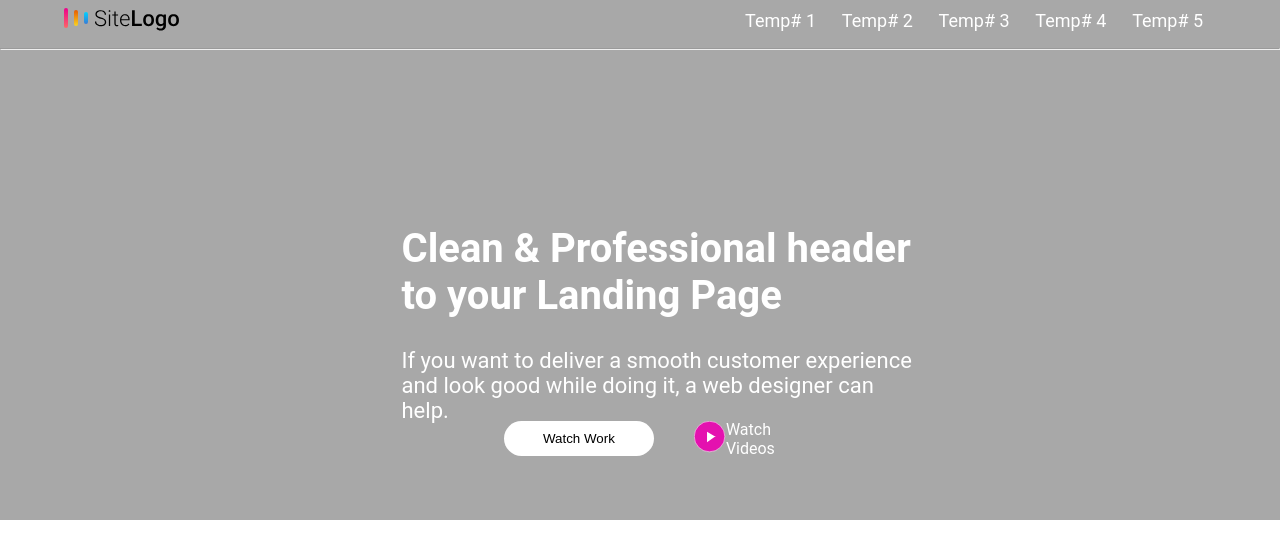
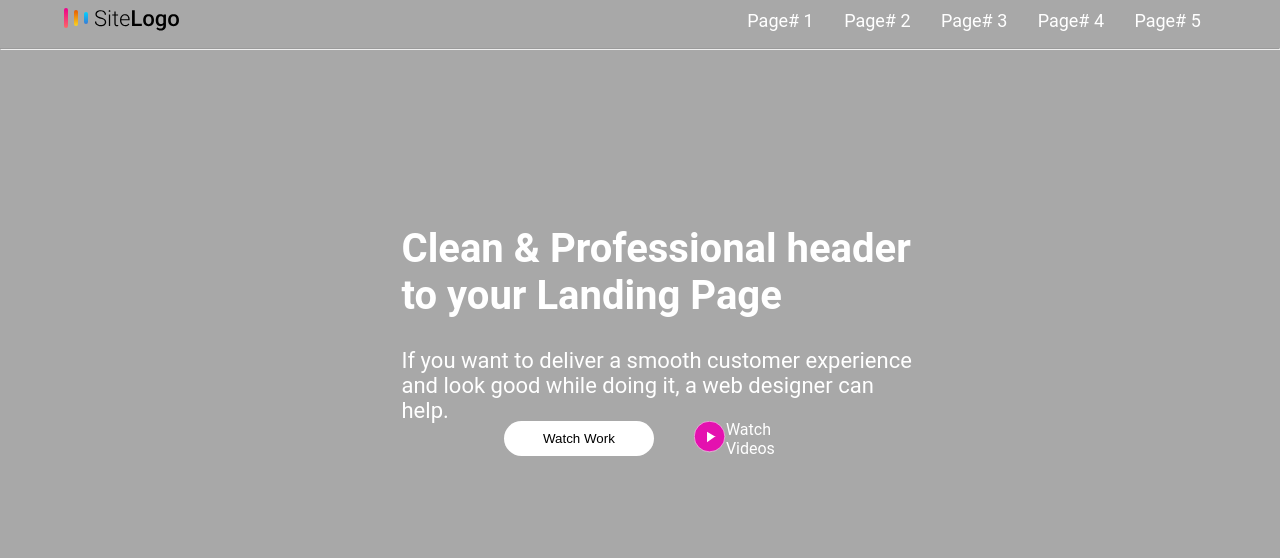
Before and after one commit to WaseemIshaq44/templates, a plain HTML site: page index.html in a window 1280 px wide. Drawn offline with Linux system fonts and the light colour scheme.

Commit message:
small correction

```diff
--- a/index.html
+++ b/index.html
@@ -12,11 +12,11 @@
             <div class="lgo"><img src="assists/images/logo.svg" alt="LOGO" /></div>
             <div class="mnu">
               <div class="nvgtn">
-                <div><a href="template4/template4.html">Temp# 1</a></div>
-                <div><a href="template5/index.html">Temp# 2</a></div>
-                <div><a href="template3/index.html">Temp# 3</a></div>
-                <div><a href="template2/index.html">Temp# 4</a></div>
-                <div><a href="template1/index.html">Temp# 5</a></div>
+                <div><a href="template4/template4.html">Page# 1</a></div>
+                <div><a href="template5/index.html">Page# 2</a></div>
+                <div><a href="template3/index.html">Page# 3</a></div>
+                <div><a href="template2/index.html">Page# 4</a></div>
+                <div><a href="template1/index.html">Page# 5</a></div>
               </div>
             </div>
           </div>
--- a/style.css
+++ b/style.css
@@ -11,7 +11,7 @@ body{
 }
 .container{
   width: 100%;
-  height: 520px;
+  height: 1000px;
   background-color: #00000057;
 }
 
```
